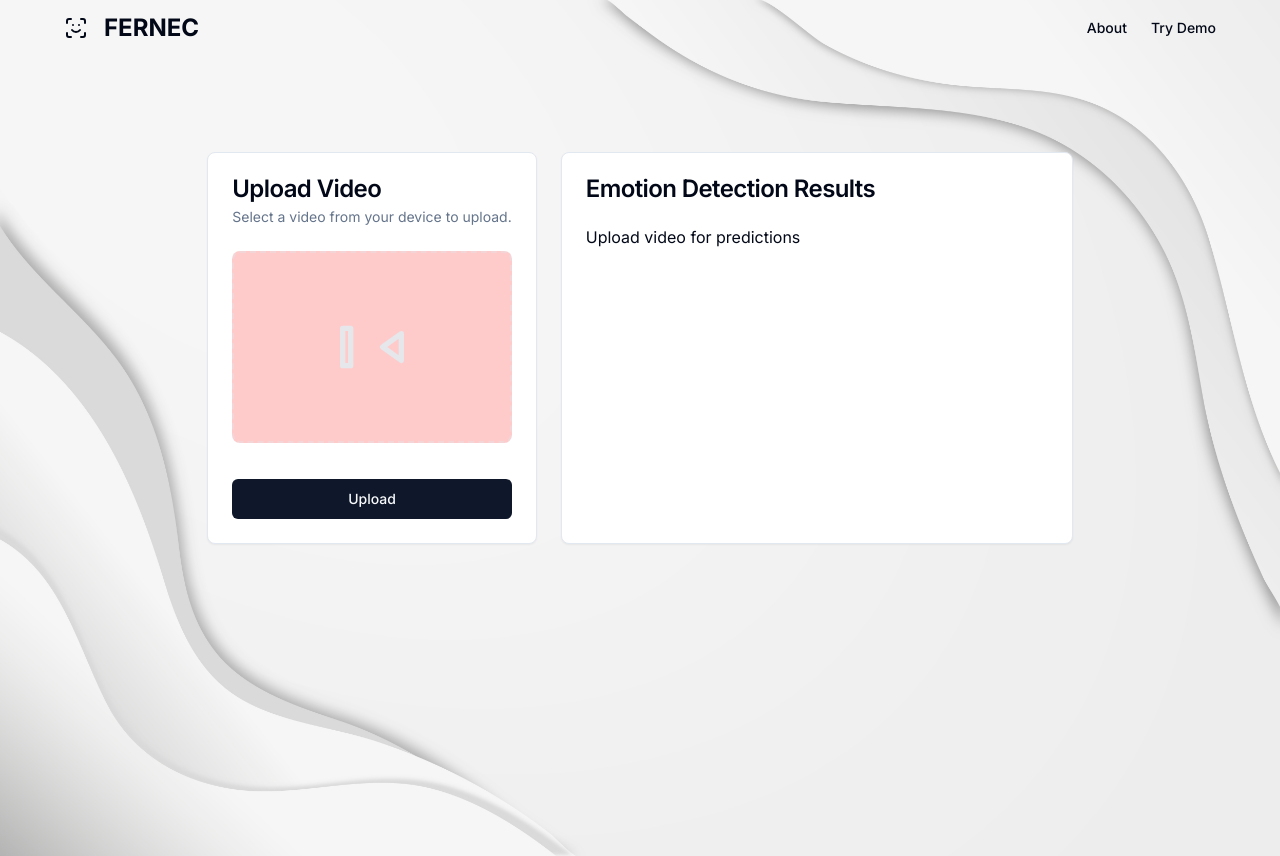
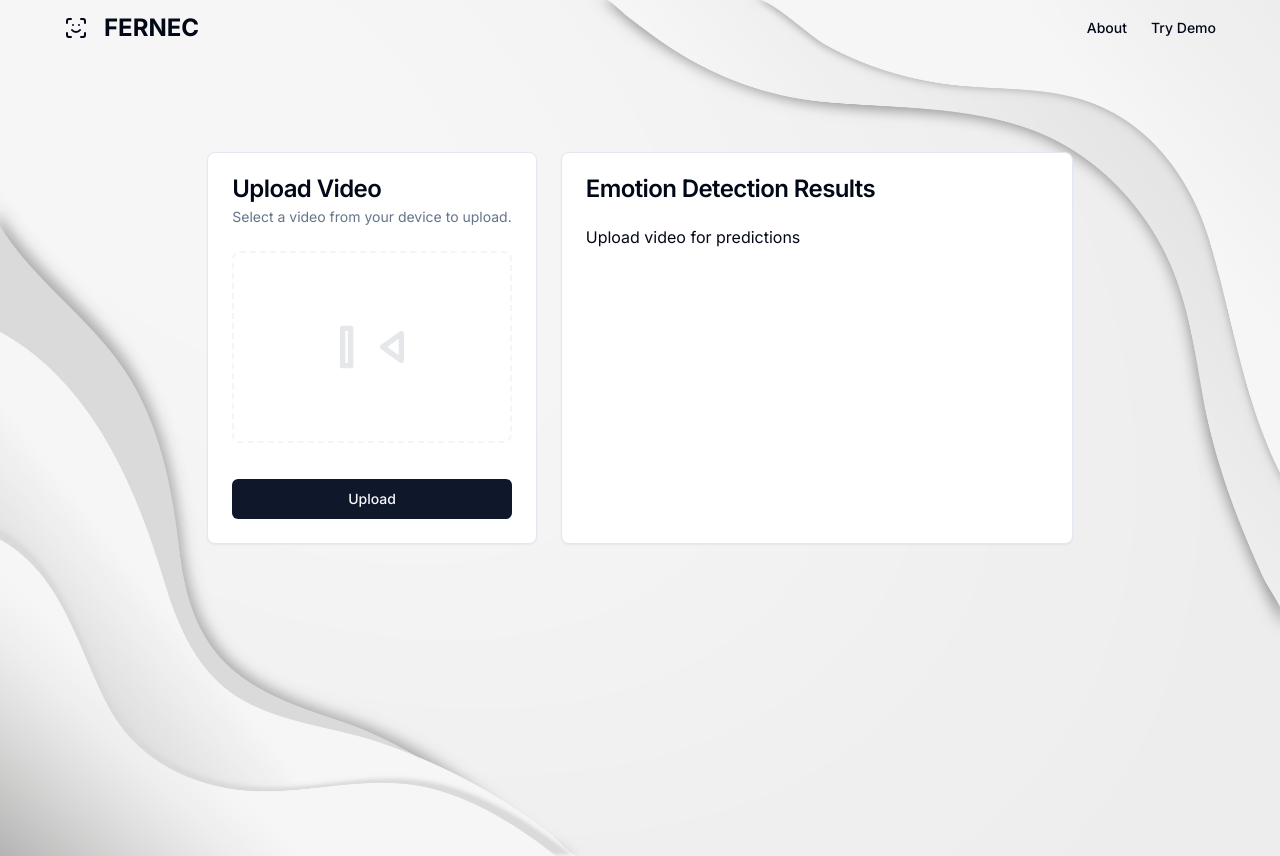
Before and after one commit to fernecuba/FERNEC, a Next.js app in the folder web/: page /demo in a window 1280 px wide. Built offline with nearby package versions, Linux system fonts and the light colour scheme.

Commit message:
remove bg color

```diff
--- a/web/src/components/video/UploadVideo.tsx
+++ b/web/src/components/video/UploadVideo.tsx
@@ -73,7 +73,7 @@ export default function UploadVideo({
           />
           <label
             htmlFor="pickImage"
-            className="border-2 border-dashed border-gray-200/40 rounded-lg w-full flex items-center justify-center h-48 bg-red-200 relative overflow-hidden"
+            className="border-2 border-dashed border-gray-200/40 rounded-lg w-full flex items-center justify-center h-48 relative overflow-hidden"
           >
             {submitFile ? (
               <Image
```
